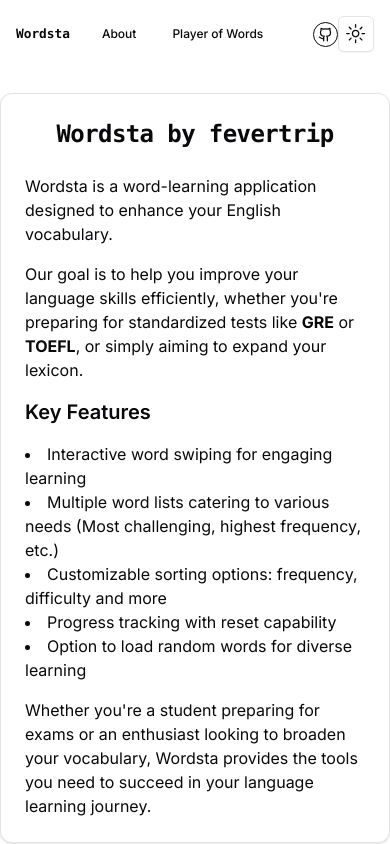
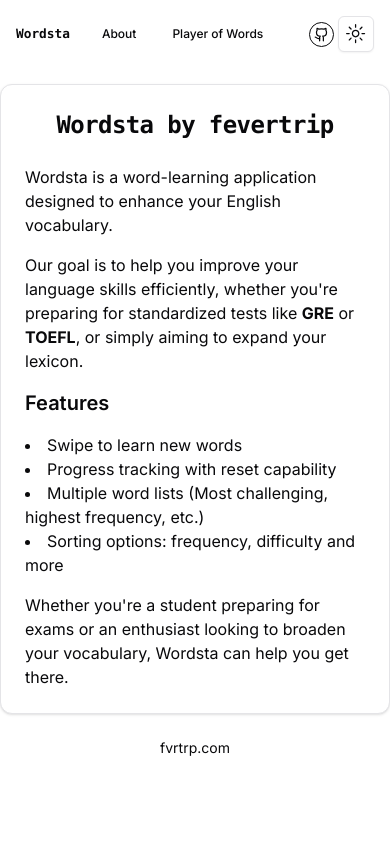
Before and after one commit to surajk95/wordsta, a Next.js app: page /about in a window 390 px wide. Built offline with nearby package versions, Linux system fonts and the light colour scheme.

Commit message:
fixed about page responsiveness

```diff
--- a/app/about/page.tsx
+++ b/app/about/page.tsx
@@ -3,7 +3,7 @@
 
 export default function About() {
   return (
-    <div className="flex flex-col justify-center items-center h-screen">
+    <div className="flex flex-col justify-center items-center pt-4">
       <Card className="max-w-2xl">
         <CardHeader>
           <CardTitle className="text-2xl font-semibold font-mono text-center">Wordsta by fevertrip</CardTitle>
@@ -15,20 +15,19 @@
           <p>
             Our goal is to help you improve your language skills efficiently, whether you&apos;re preparing for standardized tests like <b>GRE</b> or <b>TOEFL</b>, or simply aiming to expand your lexicon.
           </p>
-          <h3 className="text-xl font-semibold mt-6">Key Features</h3>
+          <h3 className="text-xl font-semibold mt-6">Features</h3>
           <ul className="list-disc list-inside">
-            <li>Interactive word swiping for engaging learning</li>
-            <li>Multiple word lists catering to various needs (Most challenging, highest frequency, etc.)</li>
-            <li>Customizable sorting options: frequency, difficulty and more</li>
+            <li>Swipe to learn new words</li>
             <li>Progress tracking with reset capability</li>
-            <li>Option to load random words for diverse learning</li>
+            <li>Multiple word lists (Most challenging, highest frequency, etc.)</li>
+            <li>Sorting options: frequency, difficulty and more</li>
           </ul>
           <p className="mt-6">
-            Whether you&apos;re a student preparing for exams or an enthusiast looking to broaden your vocabulary, Wordsta provides the tools you need to succeed in your language learning journey.
+            Whether you&apos;re a student preparing for exams or an enthusiast looking to broaden your vocabulary, Wordsta can help you get there.
           </p>
         </CardContent>
       </Card>
-      <p className="text-sm mt-6">
+      <p className="text-sm my-6">
         <Link href="https://fvrtrp.com">fvrtrp.com</Link>
       </p>
     </div>
--- a/app/components/nav.tsx
+++ b/app/components/nav.tsx
@@ -35,7 +35,7 @@
             </NavigationMenuItem>
           </NavigationMenuList>
         </NavigationMenu>
-        <div className="ml-auto flex items-center gap-0 sm:gap-5">
+        <div className="ml-auto flex items-center gap-1 sm:gap-5">
           <Link href="https://github.com/fvrtrp/wordsta" target="_blank" className="ml-auto" aria-label="Github link">
             <div className="border border-foreground rounded-full p-1 bg-background hover:bg-accent">
               <svg xmlns="http://www.w3.org/2000/svg" width="15" height="15" viewBox="0 0 24 24" fill="none" stroke="currentColor" strokeWidth="2" strokeLinecap="round" strokeLinejoin="round" className="lucide lucide-github"><path d="M15 22v-4a4.8 4.8 0 0 0-1-3.5c3 0 6-2 6-5.5.08-1.25-.27-2.48-1-3.5.28-1.15.28-2.35 0-3.5 0 0-1 0-3 1.5-2.64-.5-5.36-.5-8 0C6 2 5 2 5 2c-.3 1.15-.3 2.35 0 3.5A5.403 5.403 0 0 0 4 9c0 3.5 3 5.5 6 5.5-.39.49-.68 1.05-.85 1.65-.17.6-.22 1.23-.15 1.85v4" /><path d="M9 18c-4.51 2-5-2-7-2" /></svg>
```
